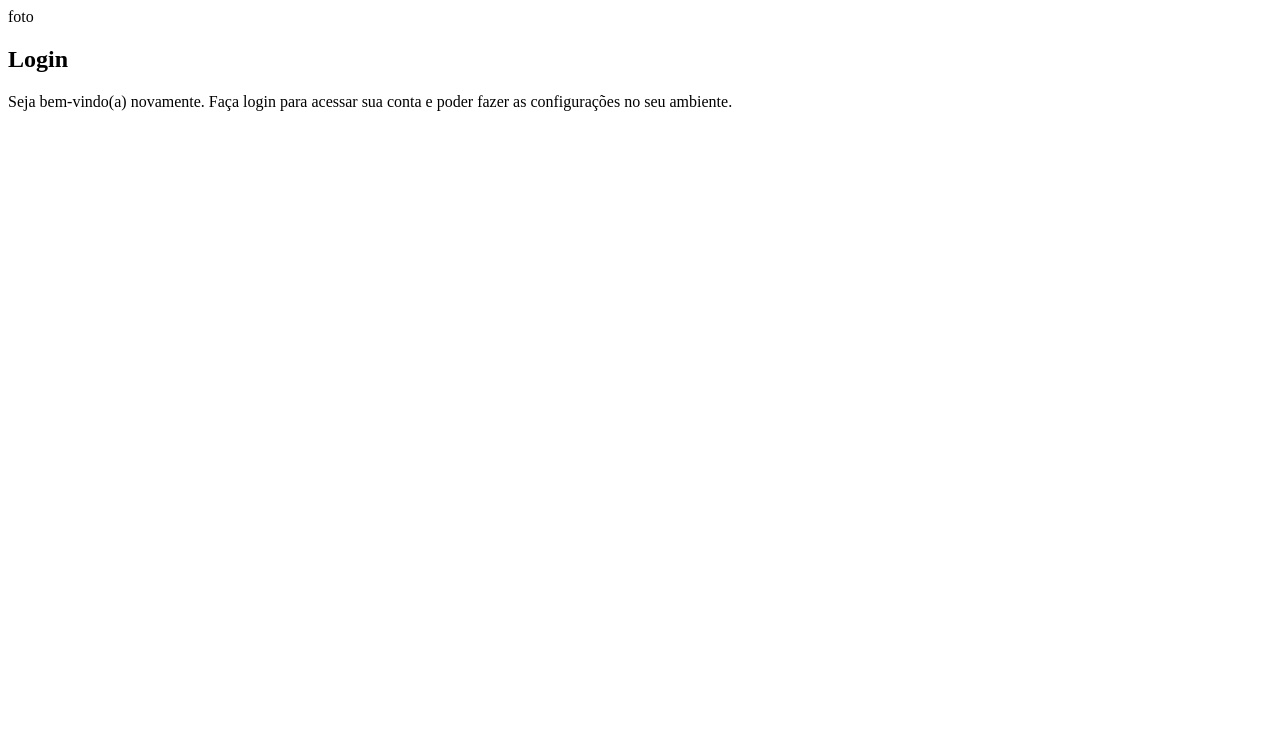
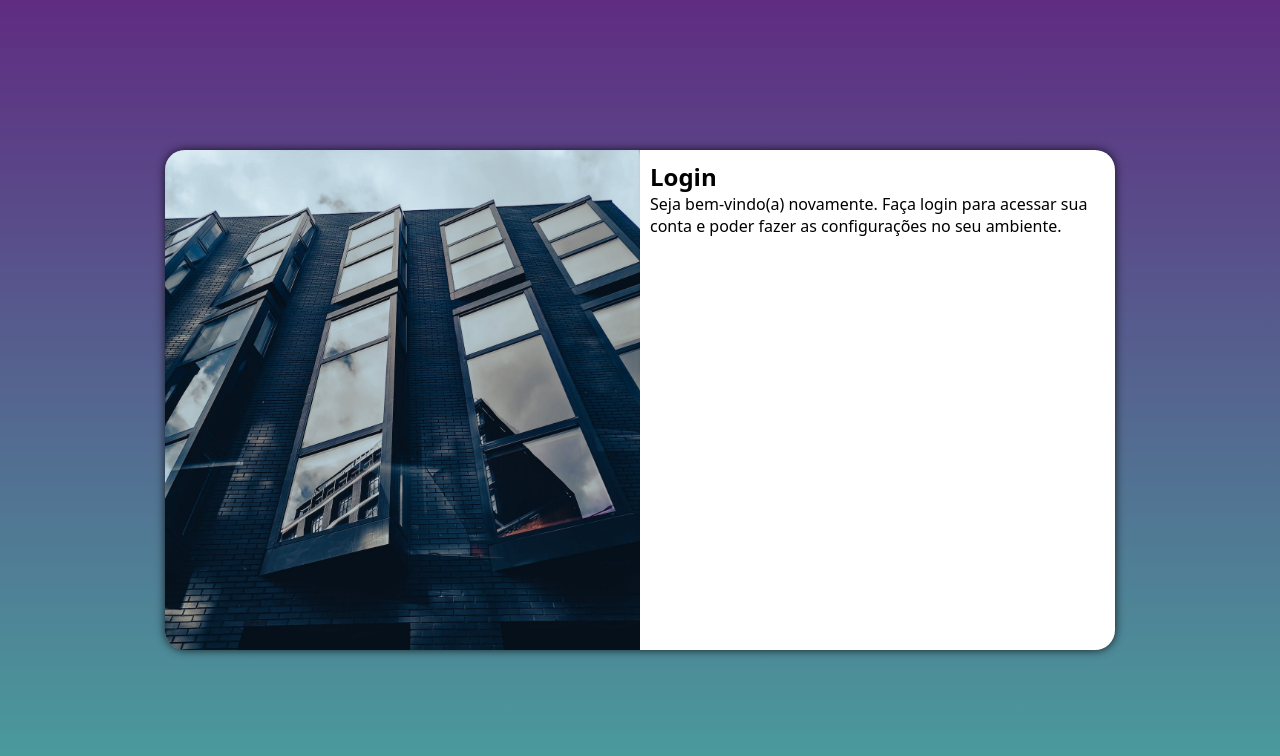
Before and after one commit to KamilyFermino/projeto-login, a plain HTML site: page index.html in a window 1280 px wide. Drawn offline with Linux system fonts and the light colour scheme.

Commit message:
media query para outras telas

```diff
--- /dev/null
+++ b/estilos/media-query.css
@@ -0,0 +1,40 @@
+@charset "UTF-8";
+
+@media screen and (min-width: 768px) and (max-width: 992px) {
+
+    body{
+        background-image: linear-gradient(to top, #49a09d, #5f2c82);
+    }
+
+    section#login {
+        width: 80vw;
+    }
+    section#login > div#imagem{
+        float: left;
+        width: 30%;
+        height: 100%;
+    }
+    section#login > div#formulario{
+        float: right;
+        width: 70%;
+    }
+}
+
+@media screen and (min-width: 992px) {
+    body{
+        background-image: linear-gradient(to top, #49a09d, #5f2c82);
+    }
+
+    section#login {
+        width: 950px;
+    }
+    section#login > div#imagem{
+        float: left;
+        width: 50%;
+        height: 100%;
+    }
+    section#login > div#formulario{
+        float: right;
+        width: 50%;
+    }
+}
--- a/estilos/style.css
+++ b/estilos/style.css
@@ -5,3 +5,51 @@
     verde: #49a09d
     Lilás: #5f2c82
 */
+
+* {
+    font-family: system-ui, -apple-system, BlinkMacSystemFont, 'Segoe UI', Roboto, Oxygen, Ubuntu, Cantarell, 'Open Sans', 'Helvetica Neue', sans-serif;
+    padding: 0px;
+    margin: 0px;
+    box-sizing: border-box;
+
+}
+
+body, html{
+    background-color: #5f2c82;
+    height: 100vh;
+    width: 100vw;
+}
+
+main{
+    position: relative;
+    height: 100vh;
+    width: 100vw;
+}
+
+section#login{
+    position: absolute;
+    top: 50%;
+    left: 50%;
+    transform: translate(-50%, -50%);
+    background-color: white;
+    width: 250px;
+    height: 500px;
+    border-radius: 20px;
+    overflow: hidden;
+    box-shadow: 0px 0px 10px rgba(0, 0, 0, 0.768);
+    transition: width 0.3s, heigth 0.3s;
+    transition-timing-function: ease;
+}
+
+section#login > div#imagem {
+    background: #5f2c82 url(../imagens/pexels-mel-gomes-13183160.jpg) no-repeat;
+    height: 200px;
+    background-size: cover;
+    background-position: left top;
+    display: block;
+}
+
+section#login > div#formulario{
+    padding: 10px;
+    display: block;
+}
--- a/index.html
+++ b/index.html
@@ -6,17 +6,19 @@
     <title>Login</title>
 
     <link rel="stylesheet" href="estilos/style.css">
+
+    <link rel="stylesheet" href="estilos/media-query.css">
 </head>
 <body>
     <main>
         <section id="login">
             <div id="imagem">
-                foto
+                <img src="" alt="">
             </div>
-            <div id="formulário">
+            <div id="formulario">
                 <h1>Login</h1>
                 <p>Seja bem-vindo(a) novamente. Faça login para acessar sua conta e poder fazer as configurações no seu ambiente.</p>
-                <form action="login.php" method="post">
+                <form action="login.php  " method="post">
 
                 </form>
             </div>
```
